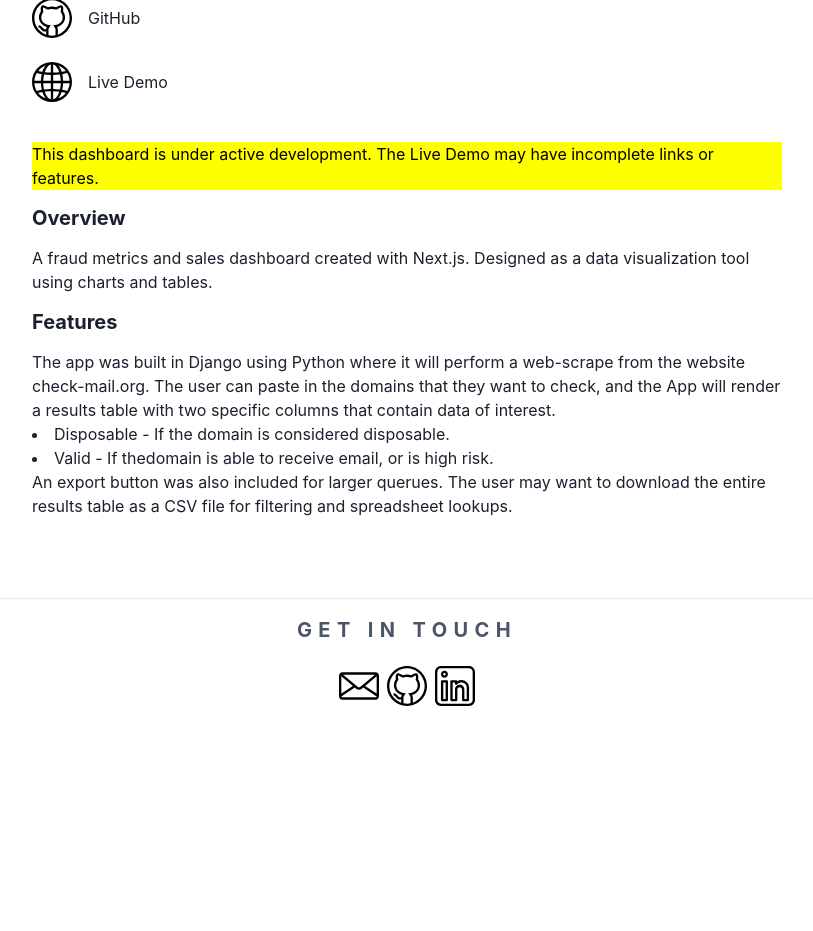
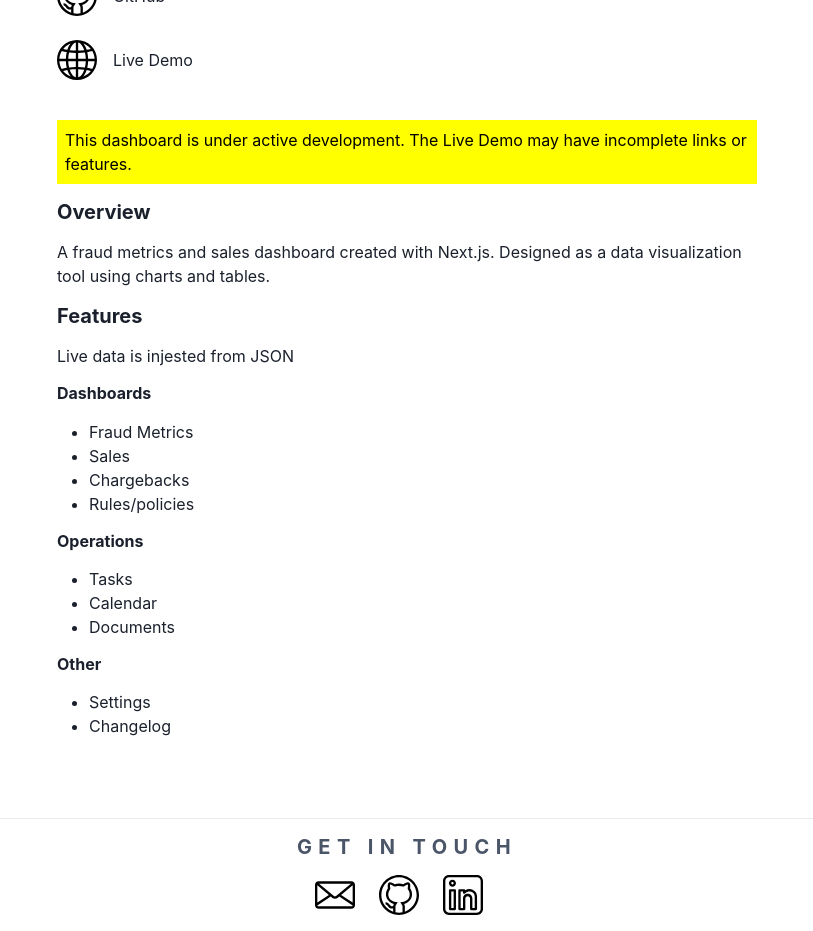
Before and after one commit to stephenrutherford/portfolio_v2, a Next.js app: page /dashboard in a window 1280 px wide. Shown: the part 600-1531 px from the top of the page, without its empty margins (233-1046 px from the left). Before the commit the page ends 1318 px from the top, so only its background shows below. Built offline with nearby package versions, Linux system fonts and the light colour scheme.

Commit message:
LinkOverlay Hotfix

```diff
--- a/components/Dashboard.js
+++ b/components/Dashboard.js
@@ -1,8 +1,9 @@
 import {
 	Heading,
 	Flex,
-	Spacer,
-	Avatar,
+	List,
+	UnorderedList,
+	ListItem,
 	useColorMode,
 	IconButton,
 	Link,
@@ -20,7 +21,7 @@ function Dashboard() {
 	}
 
 	return (
-		<Flex maxW='750px' flexDirection='column'>
+		<Flex maxW='700px' flexDirection='column'>
 			<VStack mt={10} spacing={6} alignItems='left'>
 				<Heading>Fraud Dashboard</Heading>
 				<Image
@@ -59,7 +60,7 @@ function Dashboard() {
 				</Flex>
 			</VStack>
 			<VStack mt={10} spacing={4} alignItems='left'>
-				<Text as='mark'>
+				<Text as='mark' p={2}>
 					This dashboard is under active development. The Live Demo may have
 					incomplete links or features.
 				</Text>
@@ -69,19 +70,25 @@ function Dashboard() {
 					a data visualization tool using charts and tables.
 				</Text>
 				<Heading size='md'>Features</Heading>
-				<Text>
-					The app was built in Django using Python where it will perform a
-					web-scrape from the website check-mail.org. The user can paste in the
-					domains that they want to check, and the App will render a results
-					table with two specific columns that contain data of interest.
-					<li>Disposable - If the domain is considered disposable.</li>
-					<li>
-						Valid - If thedomain is able to receive email, or is high risk.
-					</li>
-					An export button was also included for larger querues. The user may
-					want to download the entire results table as a CSV file for filtering
-					and spreadsheet lookups.
-				</Text>
+				<Text>Live data is injested from JSON</Text>
+				<Heading size='sm'>Dashboards</Heading>
+				<UnorderedList pl={8}>
+					<ListItem>Fraud Metrics</ListItem>
+					<ListItem>Sales</ListItem>
+					<ListItem>Chargebacks</ListItem>
+					<ListItem>Rules/policies</ListItem>
+				</UnorderedList>
+				<Heading size='sm'>Operations</Heading>
+				<UnorderedList pl={8}>
+					<ListItem>Tasks</ListItem>
+					<ListItem>Calendar</ListItem>
+					<ListItem>Documents</ListItem>
+				</UnorderedList>
+				<Heading size='sm'>Other</Heading>
+				<UnorderedList pl={8}>
+					<ListItem>Settings</ListItem>
+					<ListItem>Changelog</ListItem>
+				</UnorderedList>
 			</VStack>
 		</Flex>
 	)
--- a/components/Footer.js
+++ b/components/Footer.js
@@ -17,25 +17,27 @@ function Footer() {
 			justifyContent='center'
 			alignItems='center'
 			minW='100vw'
-			h='120px'
+			h='100%'
 			borderTop='1px solid #eaeaea'
 			margin='0rem'
-			pb={4}
+			// pb={0}
+			// p='1.5rem'
 		>
 			<Heading
 				fontSize='xl'
 				// ml='2'
 				color={colorMode === "light" ? "gray.600" : "gray.200"}
 				letterSpacing='0.4rem'
-				margin='1.5rem 0'
+				pt={4}
+				// margin='1.5rem 0'
 			>
 				GET IN TOUCH
 			</Heading>
 			<Flex flexDireciton='column'>
-				<Stack direction='row'>
+				<Stack direction='row' pt={4} pb={4}>
 					<Link href='mailto:stephen@rutherford.dev'>
 						<Image
-							// mr={4}
+							mr={4}
 							boxSize='40px'
 							objectFit='cover'
 							// src='images/email.svg'
@@ -49,7 +51,7 @@ function Footer() {
 					</Link>
 					<Link href='https://github.com/stephenrutherford' isExternal>
 						<Image
-							// mr={4}
+							mr={4}
 							boxSize='40px'
 							objectFit='cover'
 							src={
@@ -65,7 +67,7 @@ function Footer() {
 						isExternal
 					>
 						<Image
-							// mr={4}
+							mr={4}
 							boxSize='40px'
 							objectFit='cover'
 							src={
--- a/components/WebScraping.js
+++ b/components/WebScraping.js
@@ -20,7 +20,7 @@ function WebScraping() {
 	}
 
 	return (
-		<Flex maxW='750px' flexDirection='column'>
+		<Flex maxW='700px' flexDirection='column'>
 			<VStack mt={10} spacing={6} alignItems='left'>
 				<Heading>Web Scraping</Heading>
 				<Image
```
Also changed, not shown: components/Boilerplate.js (+11 -8 lines), components/Card.js (+9 -3 lines), components/DomainChecker.js (+13 -4 lines).
